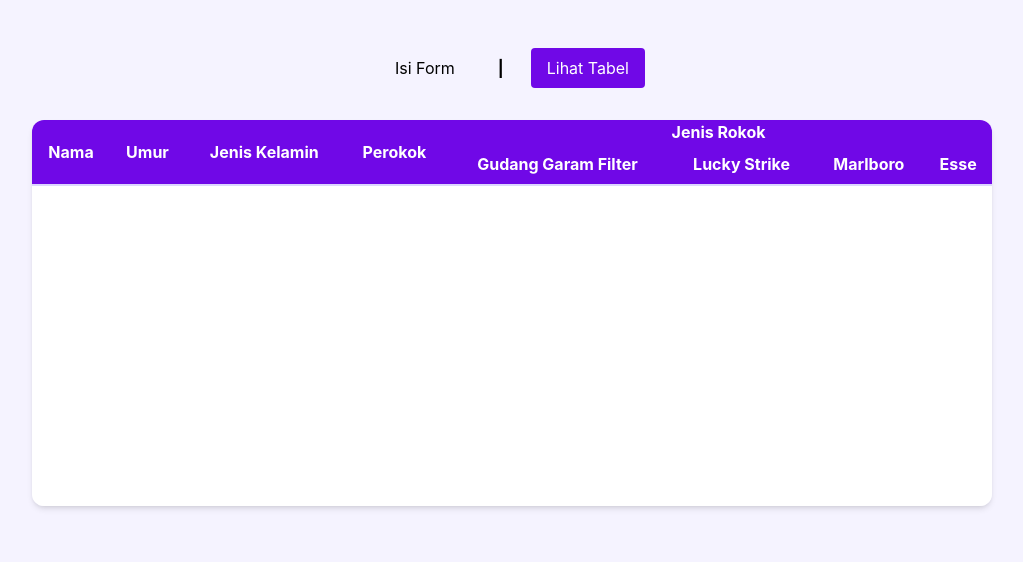
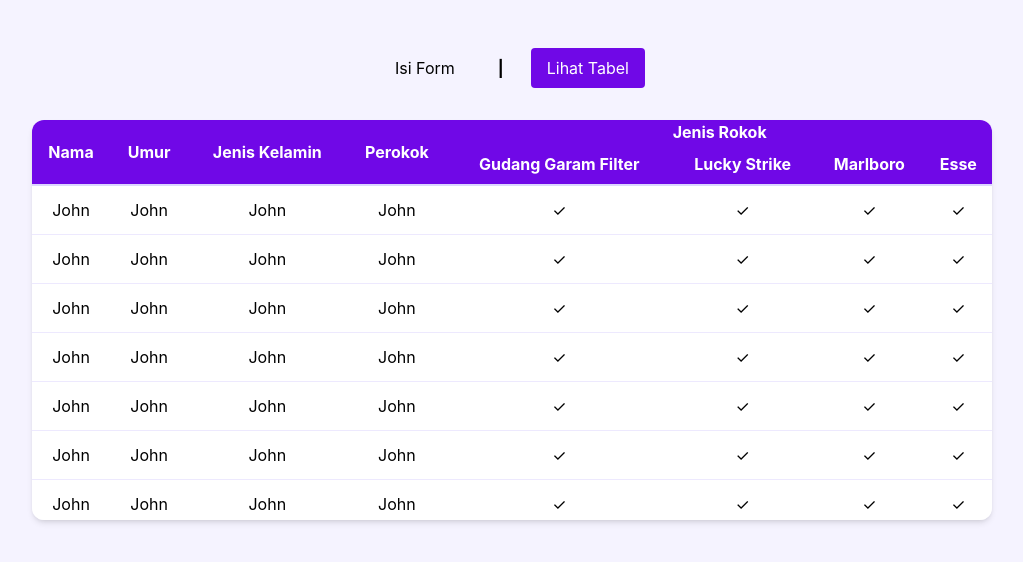
Before and after one commit to rizqyazhar/koda-b10-react1, a React (Vite) app: page /table in a window 1280 px wide. Shown: the top 562 px of the page, without its empty margins (128-1151 px from the left). Built offline with nearby package versions, Linux system fonts and the light colour scheme.

Commit message:
feat: add table component

```diff
--- /dev/null
+++ b/src/components/DataTable.jsx
@@ -0,0 +1,4 @@
+export default function DataTable(props) {
+  const { children } = props;
+  return <td className='p-3 bg-inherit hover:bg-violet-100'>{children}</td>;
+}
--- /dev/null
+++ b/src/components/RowTable.jsx
@@ -0,0 +1,16 @@
+import DataTable from "./DataTable";
+
+export default function RowTable() {
+  return (
+    <tr className='w-full border-b border-violet-100 text-center hover:bg-violet-100 md:text-base'>
+      <DataTable>John</DataTable>
+      <DataTable>John</DataTable>
+      <DataTable>John</DataTable>
+      <DataTable>John</DataTable>
+      <DataTable>&#10003;</DataTable>
+      <DataTable>&#10003;</DataTable>
+      <DataTable>&#10003;</DataTable>
+      <DataTable>&#10003;</DataTable>
+    </tr>
+  );
+}
--- a/src/layout/TableLayout.jsx
+++ b/src/layout/TableLayout.jsx
@@ -1,9 +1,9 @@
 export default function TableLayout(props) {
   const { children } = props;
   return (
-    <div className='w-full md:w-11/12 lg:w-3/4 overflow-x-auto rounded-xl shadow-md'>
-      <table className='w-full table-auto border-collapse bg-white'>
-        <thead className='bg-violet-700 text-white'>
+    <div className='w-full h-80 md:h-100 md:w-11/12 lg:w-3/4 bg-white overflow-auto scrollbar-thin rounded-xl shadow-md'>
+      <table className='table w-full table-auto border-collapse bg-white'>
+        <thead className='bg-violet-700 text-white sticky top-0'>
           <tr>
             <th
               className='text-nowrap p-2 border-b-2 border-violet-200'
@@ -58,7 +58,7 @@ export default function TableLayout(props) {
             </th>
           </tr>
         </thead>
-        <tbody className='overflow-y-auto h-80'>{children}</tbody>
+        <tbody>{children}</tbody>
       </table>
     </div>
   );
--- a/src/pages/TablePage.jsx
+++ b/src/pages/TablePage.jsx
@@ -1,10 +1,34 @@
+import RowTable from "../components/RowTable";
 import Layout from "../layout/Layout";
 import TableLayout from "../layout/TableLayout";
 
 export default function TablePage() {
   return (
     <Layout>
-      <TableLayout></TableLayout>
+      <TableLayout>
+        <RowTable />
+        <RowTable />
+        <RowTable />
+        <RowTable />
+        <RowTable />
+        <RowTable />
+        <RowTable />
+        <RowTable />
+        <RowTable />
+        <RowTable />
+        <RowTable />
+        <RowTable />
+        <RowTable />
+        <RowTable />
+        <RowTable />
+        <RowTable />
+        <RowTable />
+        <RowTable />
+        <RowTable />
+        <RowTable />
+        <RowTable />
+        <RowTable />
+      </TableLayout>
     </Layout>
   );
 }
```
